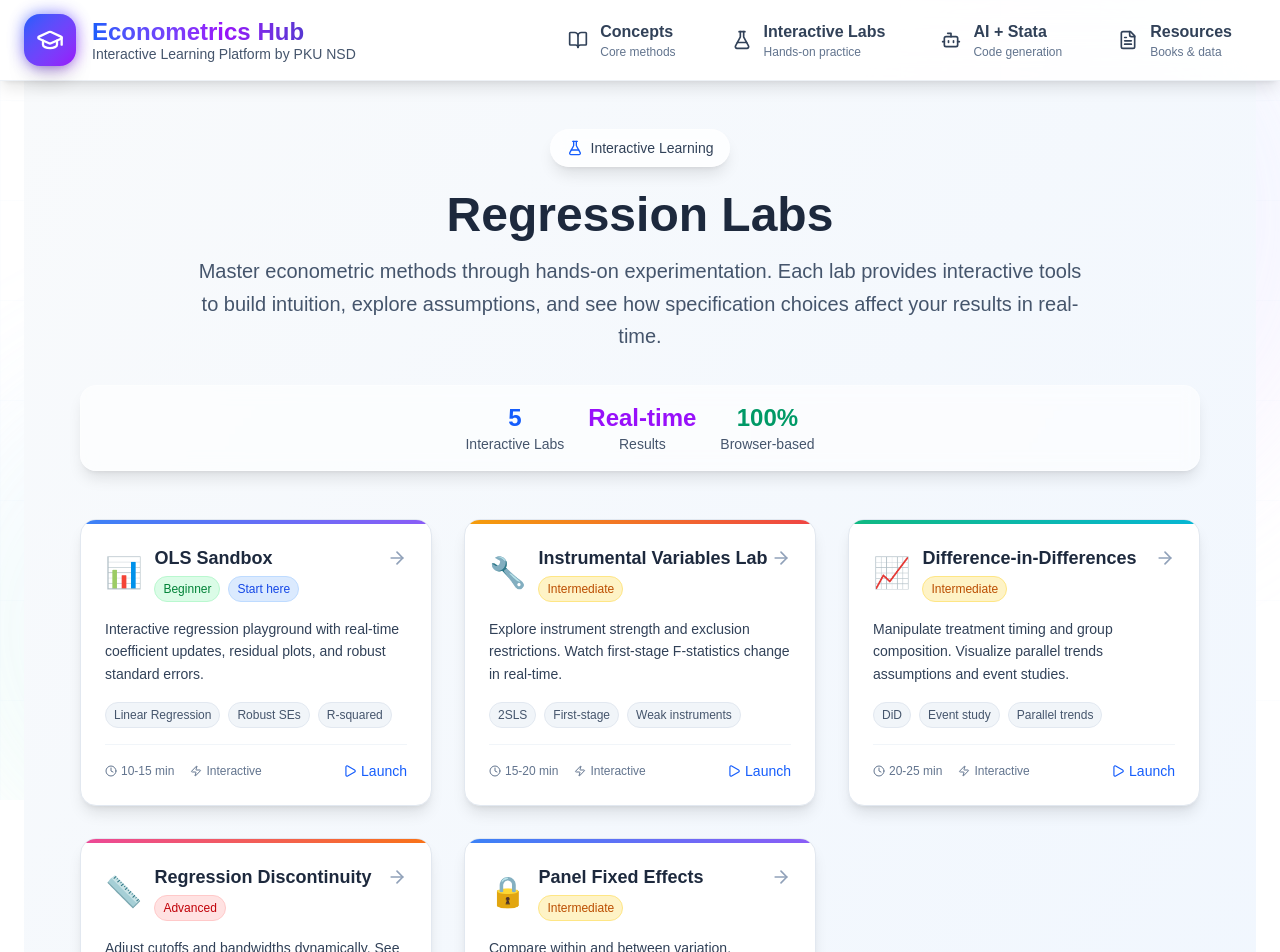
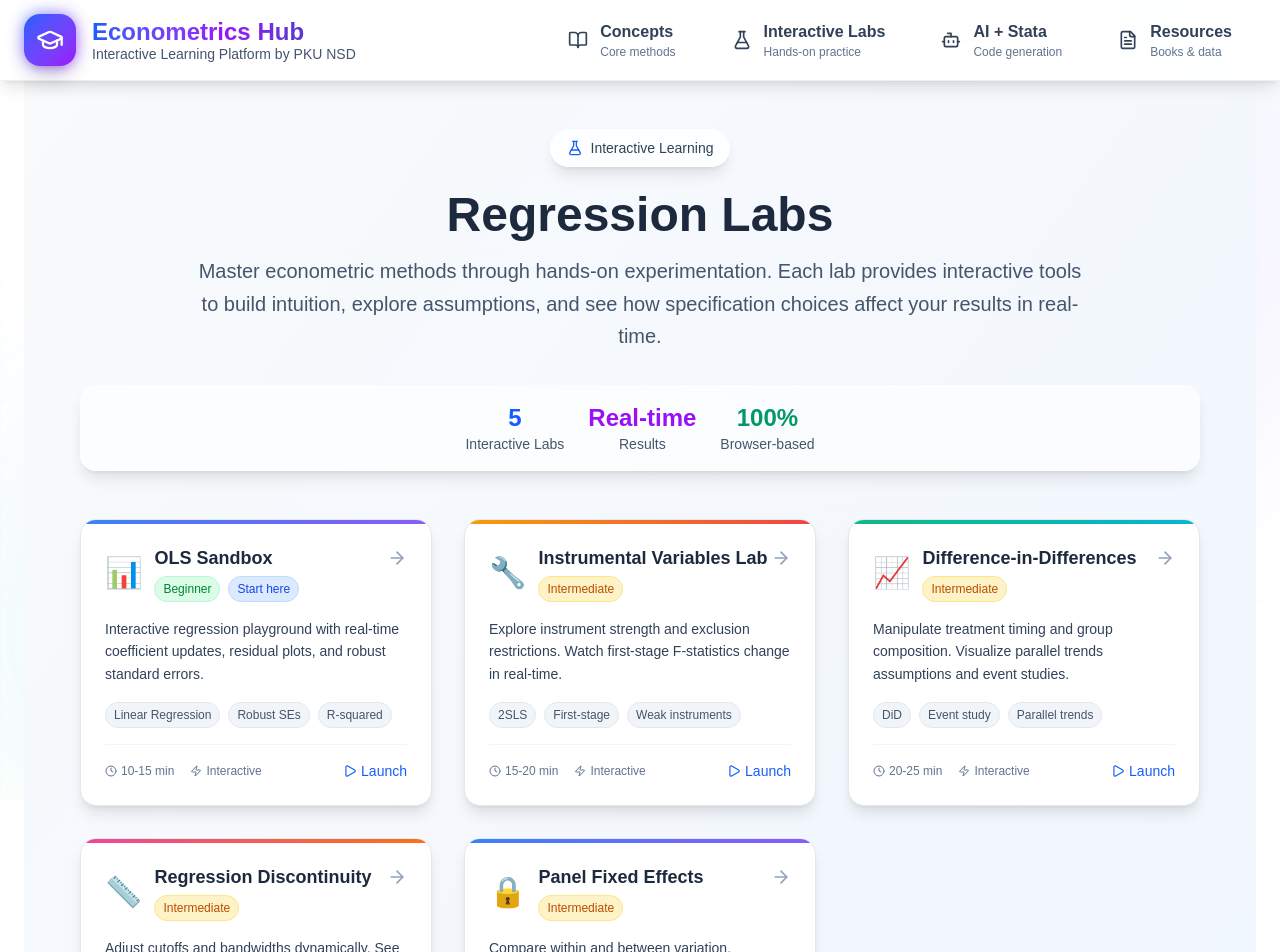
Before and after one commit to zhuoxiang-zhou/econ-site, a Next.js app: page /labs in a window 1280 px wide. Shown: the top 952 px of the page. Built offline with nearby package versions, Linux system fonts and the light colour scheme.

Commit message:
Update (non)Sticky

```diff
--- a/src/app/labs/did/page.tsx
+++ b/src/app/labs/did/page.tsx
@@ -429,7 +429,7 @@
             transition={{ duration: 0.6, delay: 0.2 }}
             className="lg:col-span-1"
           >
-            <div className="bg-white rounded-xl border border-slate-200 shadow-lg p-6 sticky top-8">
+            <div className="bg-white rounded-xl border border-slate-200 shadow-lg p-6">
               <div className="flex items-center justify-between mb-6">
                 <h2 className="text-lg font-semibold text-slate-800">Controls</h2>
                 <button
--- a/src/app/labs/iv/page.tsx
+++ b/src/app/labs/iv/page.tsx
@@ -305,7 +305,7 @@
         <div className="grid lg:grid-cols-4 gap-8">
           {/* Controls */}
           <motion.div initial={{ x: -30, opacity: 0 }} animate={{ x: 0, opacity: 1 }} transition={{ duration: 0.6, delay: 0.2 }} className="lg:col-span-1">
-            <div className="bg-white rounded-xl border border-slate-200 shadow-lg p-6 sticky top-8">
+            <div className="bg-white rounded-xl border border-slate-200 shadow-lg p-6">
               <div className="flex items-center justify-between mb-6">
                 <h2 className="text-lg font-semibold text-slate-800">Controls</h2>
                 <button onClick={reset} className="p-2 text-slate-500 hover:text-slate-700 rounded-lg hover:bg-slate-100 transition-colors" title="Reset to defaults">
--- a/src/app/labs/page.tsx
+++ b/src/app/labs/page.tsx
@@ -149,7 +149,7 @@
     slug: "rd",
     title: "Regression Discontinuity",
     blurb: "Adjust cutoffs and bandwidths dynamically. See how local treatment effects change around thresholds.",
-    difficulty: "Advanced",
+    difficulty: "Intermediate",
     duration: "25-30 min",
     icon: "📏",
     methods: ["Sharp RD", "Bandwidth", "Local effects"]
```
